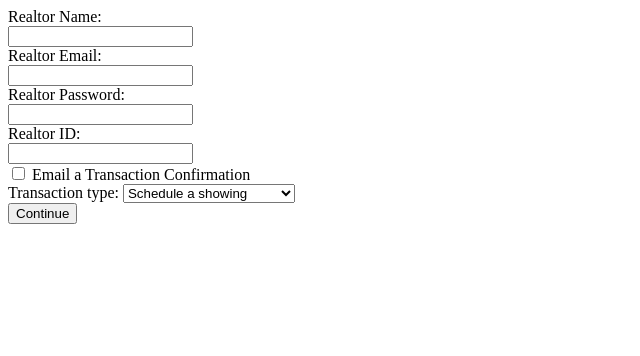
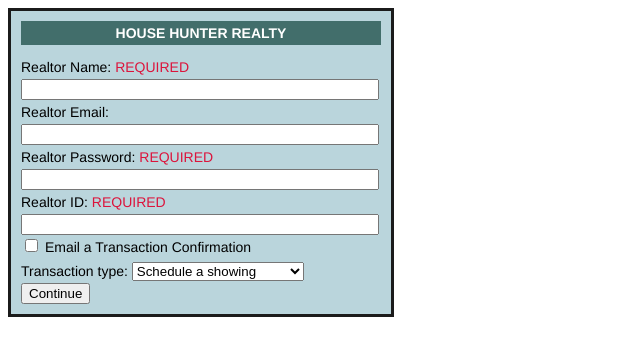
Before and after one commit to tmazyrko/IT202-Assignment2, a plain HTML site: page index.html in a window 1280 px wide. Shown: the whole page, without its empty margins (0-640 px from the left). Drawn offline with Linux system fonts and the light colour scheme.

Commit message:
Added CSS styling related properties

```diff
--- a/index.html
+++ b/index.html
@@ -3,21 +3,29 @@
 <head>
     <meta charset="UTF-8">
     <title>HHR - User Login</title>
+    <link rel="stylesheet" href="main.css">
     <script src="formval.js"></script>
 </head>
 <body>
+    <div class="container">
         <form name="myForm" onsubmit="return validateForm()">
-        <label for="name">Realtor Name:</label><br>
-        <input type="text" id="name" name="name"><br>
+            <p>HOUSE HUNTER REALTY</p>
 
-        <label for="email">Realtor Email:</label><br>
-        <input type="text" id="email" name="email"><br>
+            <label for="name">Realtor Name:</label>
+            <label for="name" class="red">REQUIRED</label><br>
+            <input type="text" id="name" name="name" class="wide"><br>
 
-        <label for="pass">Realtor Password:</label><br>
-        <input type="password" id="pass" name="pass"><br>
+            <label for="email">Realtor Email:</label>
+            <label for="email" id="emailLabel" class="red invis">REQUIRED</label><br>
+            <input type="text" id="email" name="email" class="wide"><br>
 
-        <label for="id">Realtor ID:</label><br>
-        <input type="number" id="id" name="id"><br>
+            <label for="pass">Realtor Password:</label>
+            <label for="pass" class="red">REQUIRED</label><br>
+            <input type="password" id="pass" name="pass" class="wide"><br>
+
+            <label for="id">Realtor ID:</label>
+            <label for="id" class="red">REQUIRED</label><br>
+            <input type="number" id="id" name="id" class="wide"><br>
 
             <input type="checkbox" id="emailreq" name="emailreq" onchange="doChecked(this)">
             <label for="emailreq">Email a Transaction Confirmation</label><br>
@@ -33,5 +41,6 @@
             <input type="submit" value="Continue">
 
         </form>
+    </div>
 </body>
 </html>
```
Lines whose indentation alone changed are shown as unchanged.
